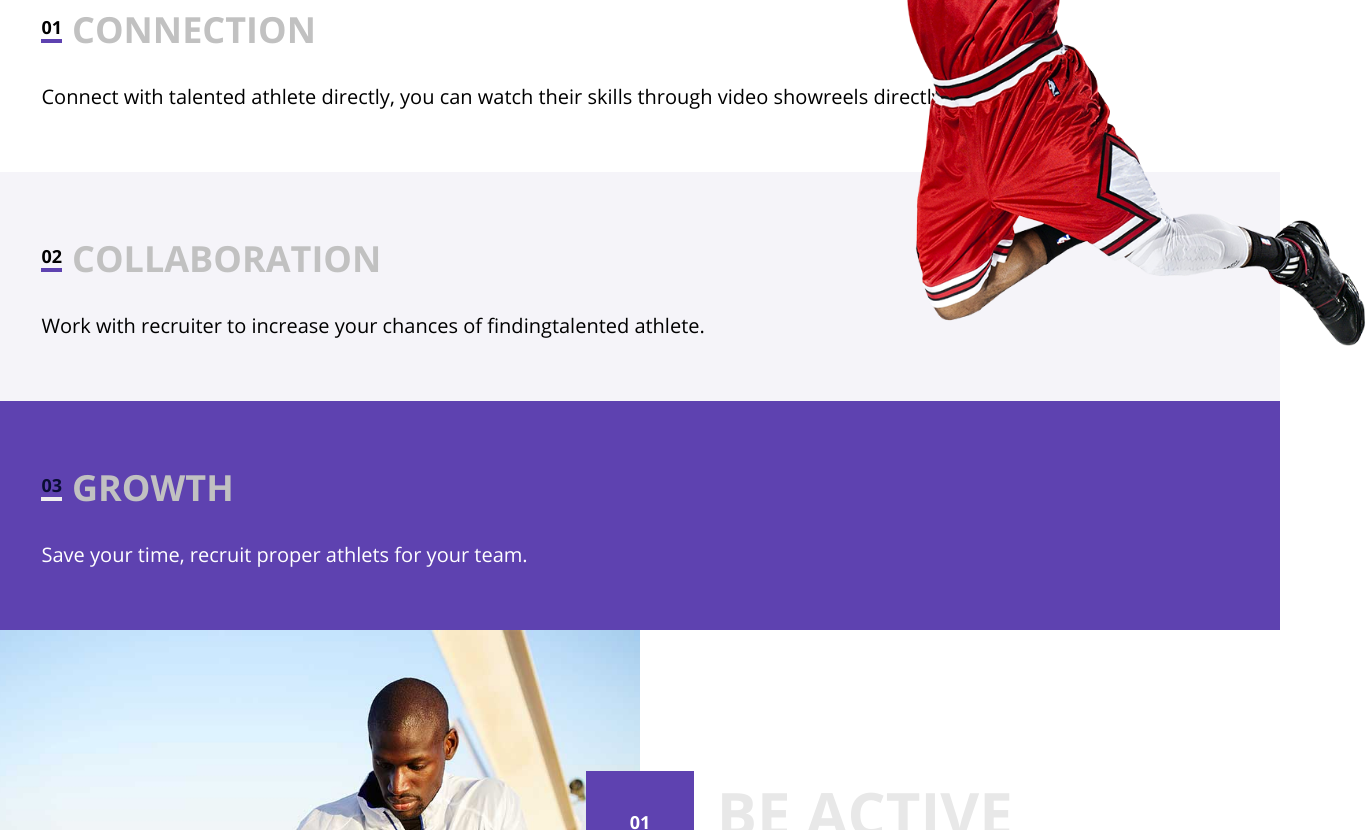
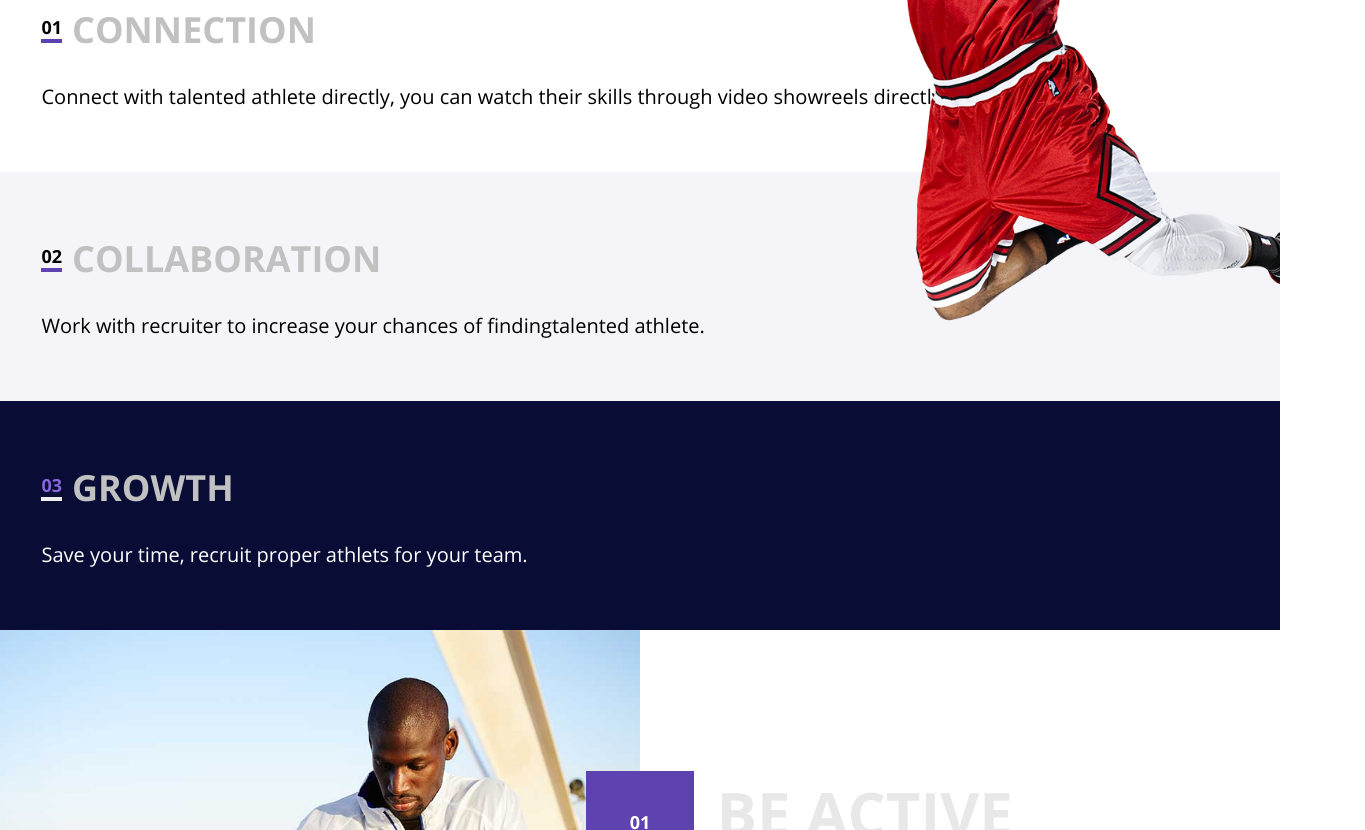
Before and after one commit to AR2003/mq-diploma, a plain HTML site: page index.html in a window 1280 px wide. Shown: the part 2376-3206 px from the top of the page, 1365 px wide, since content can reach past the window. Drawn offline with Linux system fonts and the light colour scheme; files whose address does not match are found by name.

Commit message:
Add files via upload

```diff
--- a/css/style.css
+++ b/css/style.css
@@ -281,16 +281,25 @@ h1 {
   padding-bottom: 55px;
 }
 
-.long_section_part3 {
+ .long_section_part3 {
   box-sizing: border-box;
   background-color: #5e42b0;
   padding-top: 55px;
   padding-bottom: 55px;
 }
 
+.long_section:nth-child(even) .long_section_part3 {
+  background-color: #090c35;
+}
+
+
 .long_section_part3 .part_number {
   border-bottom-color: #efefef;
   color: #0a0e34;
+}
+
+.long_section:nth-child(even) .long_section_part3 .part_number {
+  color: #8765dd;
 }
 
 .long_section_part3 .part_text {
@@ -444,6 +453,10 @@ h2 {
   .log_text {
     fill:#ffffff;
     width: 215px;
+  }
+
+  .long_section {
+    overflow: hidden;
   }
 
   .long_section:nth-child(odd) .img_container {
```
